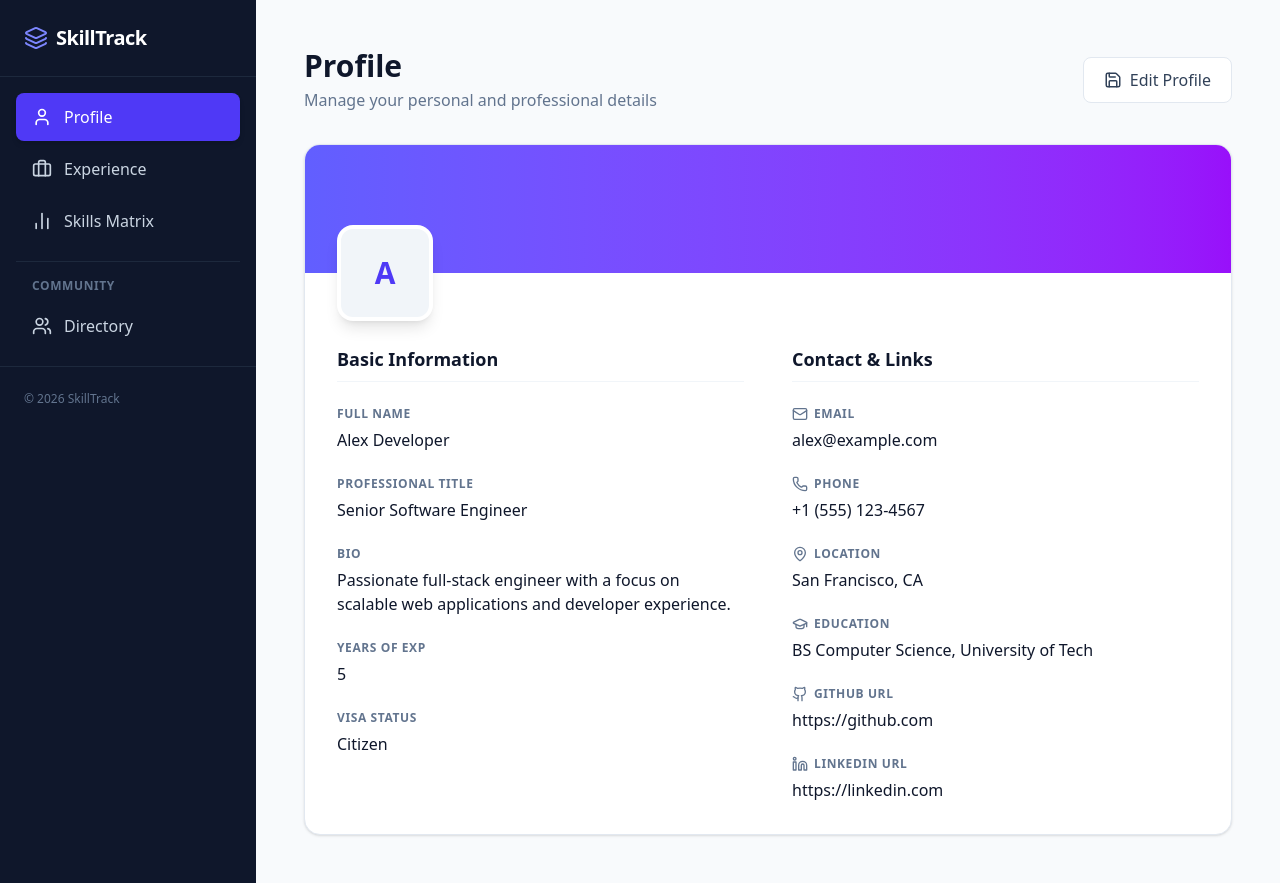
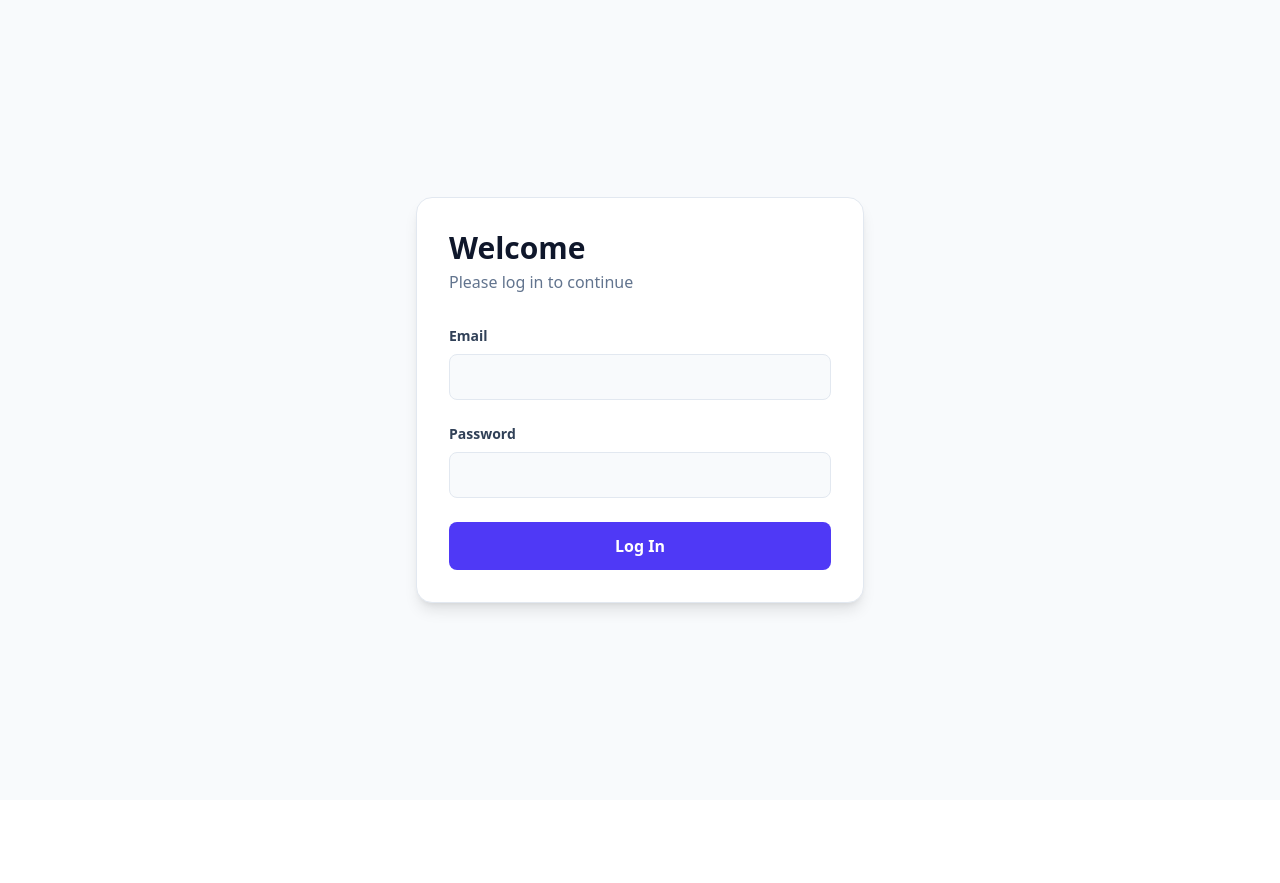
Before and after one commit to chunyuema/skilltrack-ui, a React (Vite) app: page /login in a window 1280 px wide. Before the commit this address led to /. After the commit the page ends 800 px from the top, so only its background shows below. Built offline with nearby package versions, Linux system fonts and the light colour scheme.

Commit message:
[feat] implement login page #1

```diff
--- a/src/App.tsx
+++ b/src/App.tsx
@@ -1,24 +1,34 @@
-import { BrowserRouter, Routes, Route, Navigate } from 'react-router-dom';
+import { Routes, Route, Navigate } from 'react-router-dom';
 import Layout from './components/Layout';
 import Profile from './pages/Profile';
 import ExperiencePage from './pages/Experience';
 import SkillsPage from './pages/Skills';
 import UserDirectory from './pages/UserDirectory';
 import PublicProfile from './pages/PublicProfile';
+import LoginPage from './pages/Login';
+import { ProtectedRoute } from './components/ProtectedRoute';
 
 export default function App() {
     return (
-        <BrowserRouter>
         <Routes>
-                <Route path="/" element={<Layout />}>
-                    <Route index element={<Profile />} />
+            <Route path="/login" element={<LoginPage />} />
+            <Route path="/register" element={<LoginPage />} />
+            <Route
+                path="/"
+                element={
+                    <ProtectedRoute>
+                        <Layout />
+                    </ProtectedRoute>
+                }
+            >
+                <Route index element={<Navigate to="/profile" replace />} />
+                <Route path="profile" element={<Profile />} />
                 <Route path="experience" element={<ExperiencePage />} />
                 <Route path="skills" element={<SkillsPage />} />
                 <Route path="directory" element={<UserDirectory />} />
                 <Route path="users/:userId" element={<PublicProfile />} />
+            </Route>
             <Route path="*" element={<Navigate to="/" replace />} />
-                </Route>
         </Routes>
-        </BrowserRouter>
     );
 }
--- /dev/null
+++ b/src/components/ProtectedRoute.tsx
@@ -0,0 +1,24 @@
+import { Navigate, useLocation } from 'react-router-dom';
+import { useAuth } from '../hooks/useAuth';
+
+export function ProtectedRoute({ children }: { children: JSX.Element }) {
+    const { token, isAuthenticating } = useAuth(); // Use token instead of isLoggedIn
+    const location = useLocation();
+
+    // 1. Wait for the AuthProvider to finish checking localStorage
+    if (isAuthenticating) {
+        return (
+            <div className="flex items-center justify-center h-screen">
+                <div className="animate-spin rounded-full h-8 w-8 border-b-2 border-indigo-600"></div>
+            </div>
+        );
+    }
+
+    // 2. Check if the token exists. If not, redirect.
+    if (!token) {
+        return <Navigate to="/login" state={{ from: location }} replace />;
+    }
+
+    // 3. If token exists, allow access
+    return children;
+}
--- /dev/null
+++ b/src/contexts/AuthContext.tsx
@@ -0,0 +1,69 @@
+import React, { createContext, useState, useEffect } from 'react';
+
+interface AuthContextType {
+    user: string | null;      // Store user's email
+    token: string | null;     // Access token from backend
+    login: (email: string, password: string) => Promise<void>;
+    logout: () => void;
+    isAuthenticating: boolean; // Used to prevent flickering on refresh
+}
+
+export const AuthContext = createContext<AuthContextType>(null!);
+
+export function AuthProvider({ children }: { children: React.ReactNode }) {
+    const [user, setUser] = useState<string | null>(null);
+    const [token, setToken] = useState<string | null>(null);
+    const [isAuthenticating, setIsAuthenticating] = useState(true);
+
+    // Check localStorage when the app first loads
+    useEffect(() => {
+        const savedToken = localStorage.getItem('token');
+        const savedUser = localStorage.getItem('user_email');
+
+        if (savedToken && savedUser) {
+            setToken(savedToken);
+            setUser(savedUser);
+        }
+        setIsAuthenticating(false); // Finished checking localStorage
+    }, []);
+
+    const login = async (email: string, password: string) => {
+        const response = await fetch('http://127.0.0.1:8000/api/token/', {
+            method: 'POST',
+            headers: { 'Content-Type': 'application/json' },
+            body: JSON.stringify({ email, password }),
+        });
+
+        if (!response.ok) {
+            throw new Error('Invalid credentials');
+        }
+
+        const data = await response.json();
+        // Based on standard JWT backends, this returns { access: "...", refresh: "..." }
+        const accessToken = data.access;
+
+        // Save to browser storage
+        localStorage.setItem('token', accessToken);
+        localStorage.setItem('user_email', email);
+
+        // Update React state
+        setToken(accessToken);
+        setUser(email);
+    };
+
+    const logout = () => {
+        localStorage.removeItem('token');
+        localStorage.removeItem('user_email');
+        setToken(null);
+        setUser(null);
+    };
+
+    const value = { user, token, login, logout, isAuthenticating };
+
+    return (
+        <AuthContext.Provider value={value}>
+            {/* We only render the app once we know if the user is logged in or not */}
+            {!isAuthenticating ? children : <div>Loading session...</div>}
+        </AuthContext.Provider>
+    );
+}
--- /dev/null
+++ b/src/hooks/useAuth.ts
@@ -0,0 +1,14 @@
+import { useContext } from "react";
+import { AuthContext } from "../contexts/AuthContext";
+
+export function useAuth() {
+  const context = useContext(AuthContext);
+
+  // If context is undefined, it means the hook is used
+  // outside of the <AuthProvider> component.
+  if (!context) {
+    throw new Error("useAuth must be used within an AuthProvider");
+  }
+
+  return context;
+}
--- a/src/main.tsx
+++ b/src/main.tsx
@@ -1,10 +1,16 @@
 import { StrictMode } from 'react';
 import { createRoot } from 'react-dom/client';
+import { BrowserRouter } from 'react-router-dom';
 import App from './App.tsx';
+import { AuthProvider } from './contexts/AuthContext.tsx';
 import './index.css';
 
 createRoot(document.getElementById('root')!).render(
     <StrictMode>
-        <App />
+        <BrowserRouter>
+            <AuthProvider>
+                <App />
+            </AuthProvider>
+        </BrowserRouter>
     </StrictMode>,
 );
--- /dev/null
+++ b/src/pages/Login.tsx
@@ -0,0 +1,78 @@
+import React, { useState } from 'react';
+import { useLocation, useNavigate } from 'react-router-dom';
+import { useAuth } from '../hooks/useAuth';
+
+export default function LoginPage() {
+    const navigate = useNavigate();
+    const location = useLocation();
+    const { login } = useAuth(); // Destructure login from our hook
+
+    const [email, setEmail] = useState('');
+    const [password, setPassword] = useState('');
+    const [isSubmitting, setIsSubmitting] = useState(false);
+    const [error, setError] = useState<string | null>(null);
+
+    const from = location.state?.from?.pathname || "/";
+
+    async function handleSubmit(event: React.FormEvent<HTMLFormElement>) {
+        event.preventDefault();
+        setIsSubmitting(true);
+
+        try {
+            await login(email, password);
+            navigate(from, { replace: true });
+        } catch (error) {
+            // Error handling (the alert is managed in our Provider,
+            // but we reset submitting here so user can try again)
+            setError(error.message || "Invalid email or password. Please try again.");
+            setIsSubmitting(false);
+        }
+    }
+
+    return (
+        <div className="flex items-center justify-center h-screen bg-slate-50">
+            <div className="w-full max-w-md p-8 space-y-8 bg-white rounded-2xl shadow-lg border border-slate-200">
+                <div>
+                    <h1 className="text-3xl font-bold text-slate-900">Welcome</h1>
+                    <p className="text-slate-500 mt-1">Please log in to continue</p>
+                </div>
+
+                {error && (
+                    <div className="p-3 text-sm text-red-600 bg-red-50 border border-red-200 rounded-lg">
+                        {error}
+                    </div>
+                )}
+
+                <form onSubmit={handleSubmit} className="space-y-6">
+                    <div>
+                        <label className="text-sm font-bold text-slate-700 block mb-2">Email</label>
+                        <input
+                            type="email"
+                            required
+                            value={email}
+                            onChange={(e) => setEmail(e.target.value)}
+                            className="w-full px-4 py-2.5 bg-slate-50 border border-slate-200 rounded-lg focus:outline-none focus:ring-2 focus:ring-indigo-500"
+                        />
+                    </div>
+                    <div>
+                        <label className="text-sm font-bold text-slate-700 block mb-2">Password</label>
+                        <input
+                            type="password"
+                            required
+                            value={password}
+                            onChange={(e) => setPassword(e.target.value)}
+                            className="w-full px-4 py-2.5 bg-slate-50 border border-slate-200 rounded-lg focus:outline-none focus:ring-2 focus:ring-indigo-500"
+                        />
+                    </div>
+                    <button
+                        type="submit"
+                        disabled={isSubmitting}
+                        className="w-full bg-indigo-600 text-white font-bold py-3 px-4 rounded-lg hover:bg-indigo-700 transition-colors disabled:opacity-50"
+                    >
+                        {isSubmitting ? 'Logging in...' : 'Log In'}
+                    </button>
+                </form>
+            </div>
+        </div>
+    );
+}
```
Lines whose indentation alone changed are shown as unchanged.
